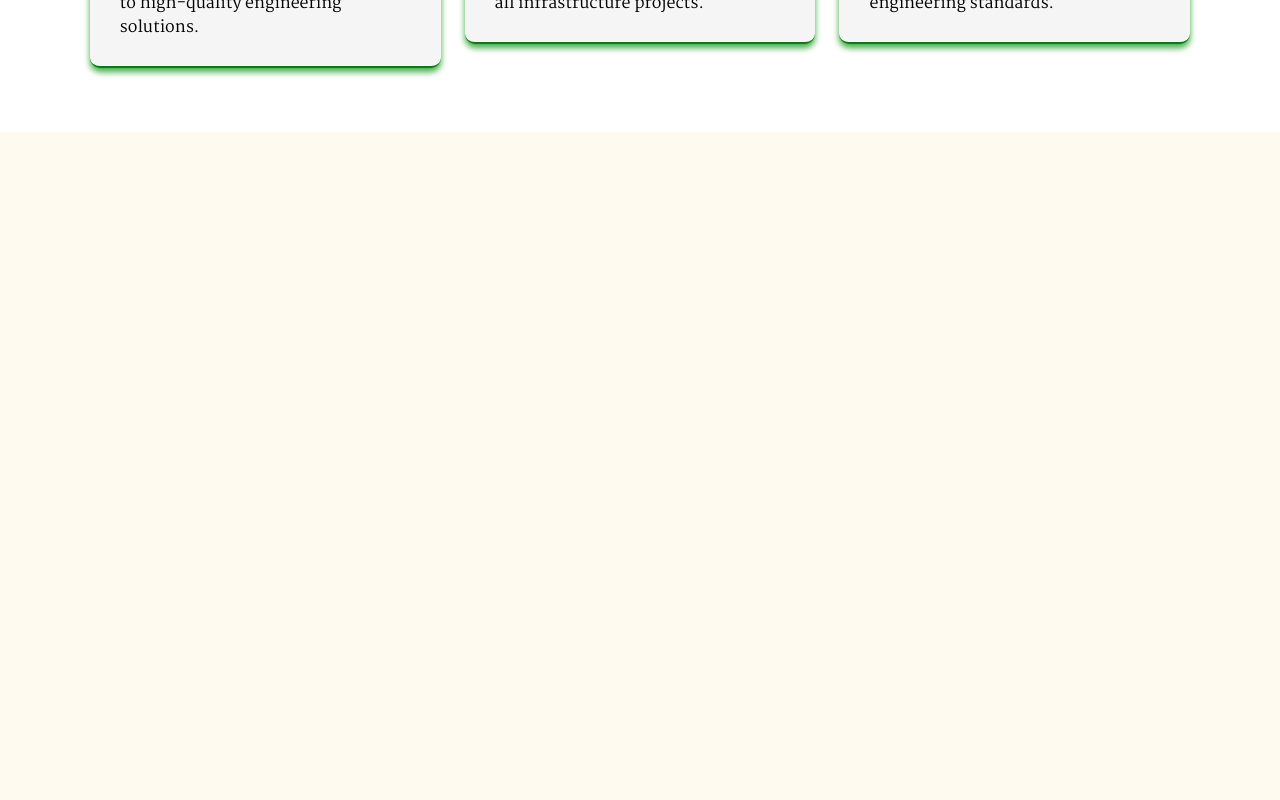
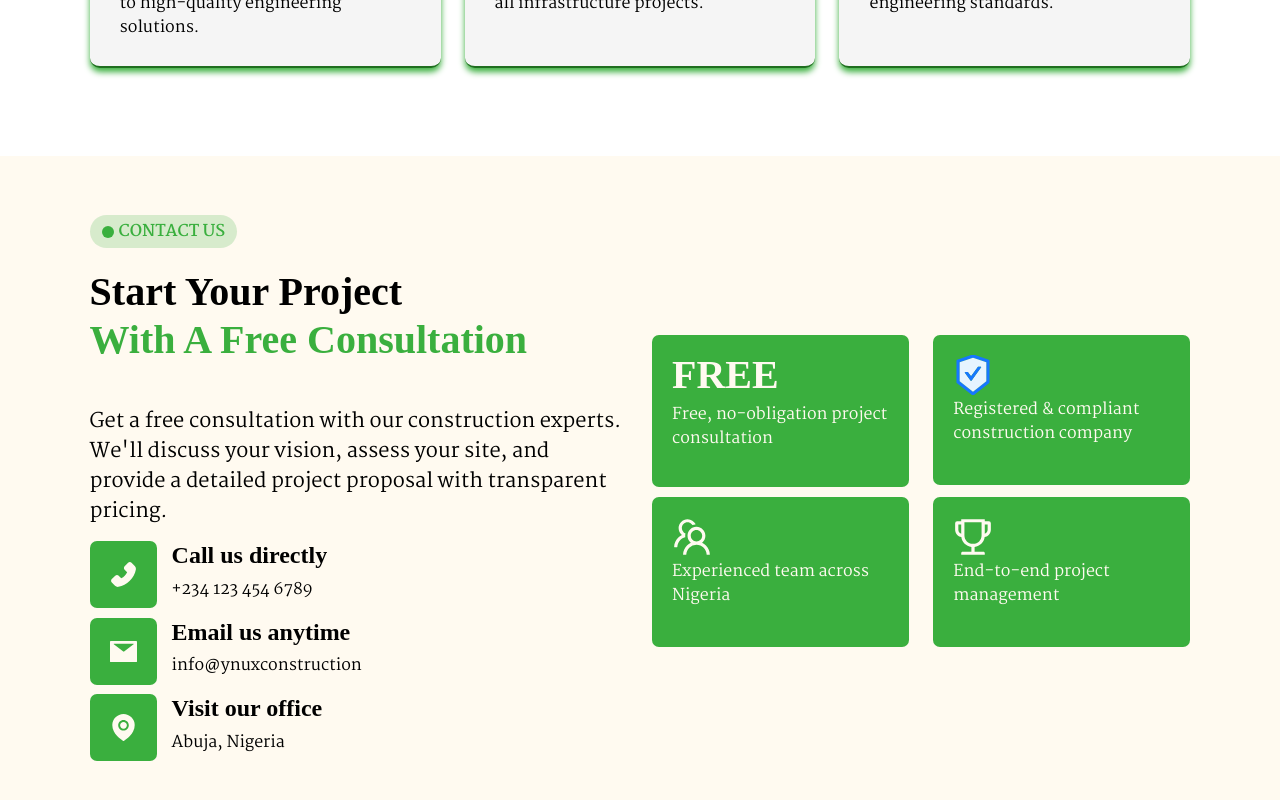
Before and after one commit to jozzydgr8/Ynux-construction, a React (Create React App) app: page / in a window 1280 px wide. Shown: the part 3749-4549 px from the top of the page. Before the commit the page ends 3881 px from the top, so only its background shows below. Built offline with nearby package versions, Linux system fonts and the light colour scheme; a web font is replaced by a local one.

Commit message:
added contact section

```diff
--- a/src/data.tsx
+++ b/src/data.tsx
@@ -8,11 +8,33 @@ import {
   DeploymentUnitOutlined,
   DeleteOutlined,
   AlertOutlined,
+  PhoneFilled,
+  MailFilled,
+  EnvironmentFilled, SafetyCertificateTwoTone, TeamOutlined, TrophyOutlined
 } from "@ant-design/icons";
 
 import okeAbiola from './assets/okeAbiola.png';
 import CEOAdelekeAjibola from './assets/AdelekeAjibola.png';
 import adebayoSamsundeen from './assets/adebayoSamsudeen.png';
+
+
+
+const contactIcon = {
+    fontSize:'27px',
+    color:'var(--ivory)',
+    padding:'15px',
+    borderRadius:'15px',
+
+  }
+
+    const featureIcon={
+    color:'var(--ivory)',
+    fontWeight:'900',
+    fontSize:'40px',
+
+
+  }
+
 
 export const services = [
   {
@@ -85,9 +107,51 @@ export const leaders = [
     "description": "Responsible for project coordination and execution, ensuring operational efficiency and timely delivery across all infrastructure projects."
   },
   {
-    "name": "Oke Abiola Afeez",
+    "name": "Engr. Oke Abiola Afeez",
     "position": "Director, Road Projects",
     "image":okeAbiola,
     "description": "Leading road and infrastructure development with a focus on durability, safety, and world-class engineering standards."
   }
 ]
+
+export const contactInfo = [
+  {
+    icon: <PhoneFilled style={{...contactIcon}}/>,
+    label: "Call us directly",
+    value:<a href="tel:+2348080548331">+234 123 454 6789</a>
+  },
+  {
+    icon: <MailFilled style={{...contactIcon}}/>,
+    label: "Email us anytime",
+    value: <a href="mailto:info@dewhynoconstruction.ng">info@ynuxconstruction</a>
+  },
+  {
+    icon: <EnvironmentFilled style={{...contactIcon}}/>,
+    label: "Visit our office",
+    value: "Abuja, Nigeria"
+  }
+];
+
+
+export const ctaFeaturesList = [
+  {
+    id: 1,
+    text: "Free, no-obligation project consultation",
+    icon: <h1 style={{ ...featureIcon }}>FREE</h1>
+  },
+  {
+    id: 2,
+    text: "Registered & compliant construction company",
+    icon: <SafetyCertificateTwoTone style={{ ...featureIcon }} />
+  },
+  {
+    id: 3,
+    text: "Experienced team across Nigeria",
+    icon: <TeamOutlined style={{ ...featureIcon }} />
+  },
+  {
+    id: 4,
+    text: "End-to-end project management",
+    icon: <TrophyOutlined style={{ ...featureIcon }} />
+  }
+];
--- a/src/index.css
+++ b/src/index.css
@@ -202,3 +202,13 @@ p.subtopic {
  border-bottom: 2px solid var(--primary-green);
   box-shadow: 0 4px 6px var(--light-green);
 }
+
+/* contact--contact--contact--contact */
+.cta-icon{
+  background: var(--light-green);
+  height: fit-content;
+  padding: 5px;
+  border-radius: 7px;
+  color: var(--ivory);
+
+}
--- a/src/pages/homePage/HomePage.tsx
+++ b/src/pages/homePage/HomePage.tsx
@@ -1,4 +1,5 @@
 import { About } from "./homeComponent/About"
+import { Contact } from "./homeComponent/Contact"
 import {Hero} from "./homeComponent/Hero"
 import { Leadership } from "./homeComponent/Leadership"
 import { Service } from "./homeComponent/Service"
@@ -9,6 +10,7 @@ export const HomePage = ()=>{
         <Service/>
         <About/>
         <Leadership/>
+        <Contact/>
         </>
     )
 }
--- /dev/null
+++ b/src/pages/homePage/homeComponent/Contact.tsx
@@ -0,0 +1,74 @@
+import { contactInfo, ctaFeaturesList } from "../../../data"
+export const  Contact = ()=>{
+    return(
+        <section>
+            <div className="container-fluid">
+                <div className="row align-items-center">
+                    <div className="col-md-6">
+
+
+                        <div className=''>
+                        <span className='homeBadgeParent '>
+                            <span className='homeBadge'></span>
+                                Contact us
+                            </span>
+                        </div>
+
+                        <br/>
+                        <h2 className=' animate-up'>
+                            Start your project
+                            <span style={{ color: 'var(--light-green)', display:'block' }}>With a Free Consultation</span>
+                        </h2>
+                        <br/>
+                        <p className="subtopic">
+                            Get a free consultation with our construction experts. We'll discuss your vision, assess your site,
+                            and provide a detailed project proposal with transparent pricing.
+                        </p>
+
+                        <div>
+                            {
+                                contactInfo.map(contact=>(
+                                    <div key={contact.label}>
+                                        <div style={{display:'flex', flexDirection:'row', gap:'15px'}}>
+                                            <div className="cta-icon animate-left">
+                                                {contact.icon}
+                                            </div>
+                                            <div>
+                                                <h4>{contact.label}</h4>
+                                                <p>{contact.value}</p>
+                                            </div>
+                                        </div>
+                                    </div>
+                                ))
+                            }
+                        </div>
+
+                    </div>
+
+
+                    <div className="col-md-6">
+
+                        <div className="row ">
+                            {
+                                ctaFeaturesList.map(features=>(
+                                    <div key={features.id} className="col-md-6">
+                                        <div className="cta-icon animate-up" style={{marginBottom:"10px",  padding:"20px", minHeight:"150px"}}>
+                                            {features.icon}
+
+                                            <p>{features.text}</p>
+                                        </div>
+
+                                    </div>
+                                ))
+                            }
+
+                        </div>
+
+                    </div>
+
+
+                </div>
+            </div>
+        </section>
+    )
+}
--- a/src/pages/homePage/homeComponent/Leadership.tsx
+++ b/src/pages/homePage/homeComponent/Leadership.tsx
@@ -26,7 +26,7 @@ export const Leadership = ()=>{
                 <div className="row">
                     {
                         leaders.map((leader,index)=>(
-                            <div key={index} className="col-md-4 animate-up">
+                            <div key={index} className="col-md-4 animate-up d-flex mb-4">
                                 <div className="leadershipCard">
                                     <div
                                         style={{
```
